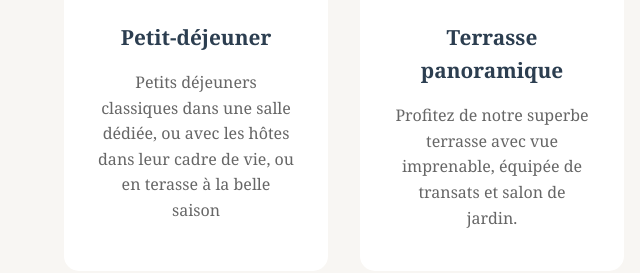
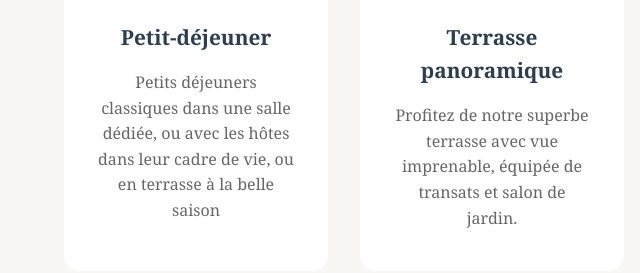
Before and after one commit to jeremyschiap/villaliguria, a plain HTML site: page index.html in a window 1280 px wide. Shown: the part 3148-3421 px from the top of the page, 0-640 px from the left. Drawn offline with Linux system fonts and the light colour scheme.

Commit message:
Update index.html

```diff
--- a/index.html
+++ b/index.html
@@ -697,7 +697,7 @@
             <div class="service-card">
                 <div class="service-icon">🍽️</div>
                 <h3>Petit-déjeuner</h3>
-                <p>Petits déjeuners classiques dans une salle dédiée, ou avec les hôtes dans leur cadre de vie, ou en terasse à la belle saison</p>
+                <p>Petits déjeuners classiques dans une salle dédiée, ou avec les hôtes dans leur cadre de vie, ou en terrasse à la belle saison</p>
             </div>
             <div class="service-card">
                 <div class="service-icon">🌅</div>
```
